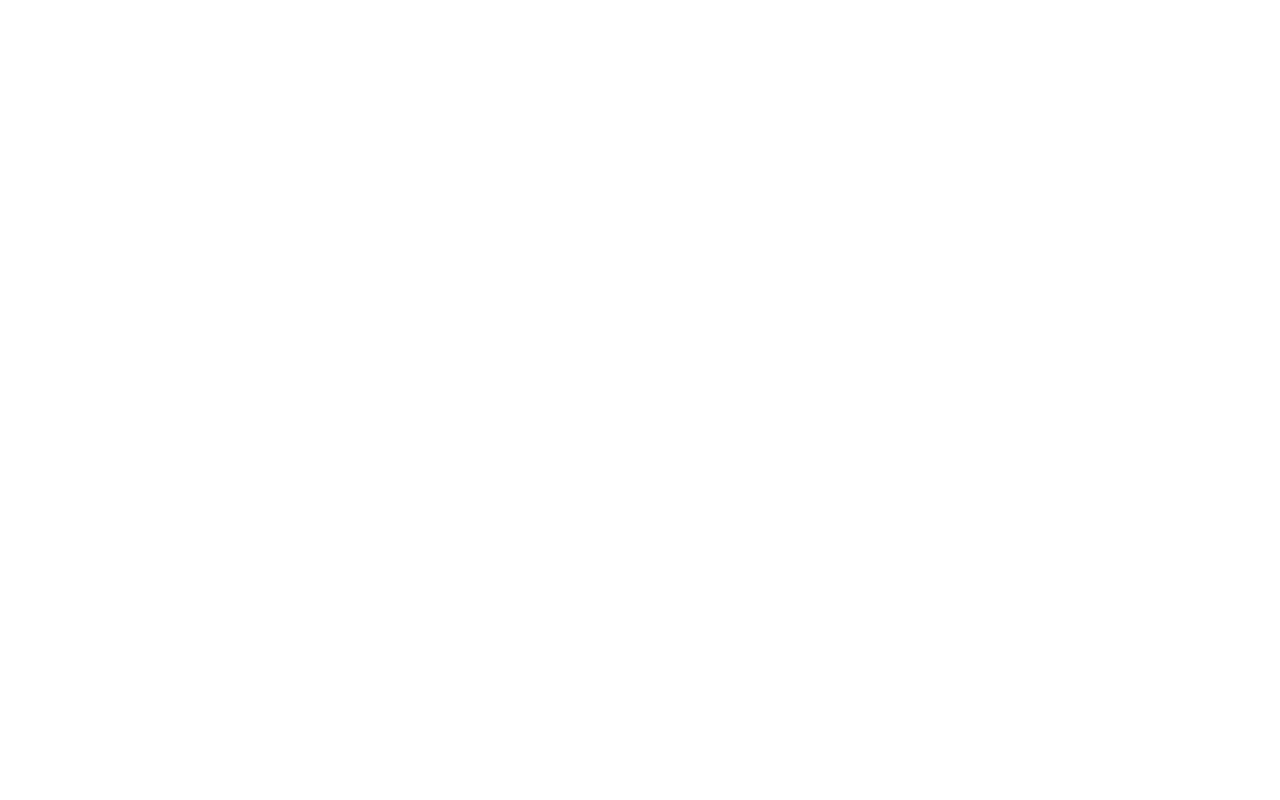
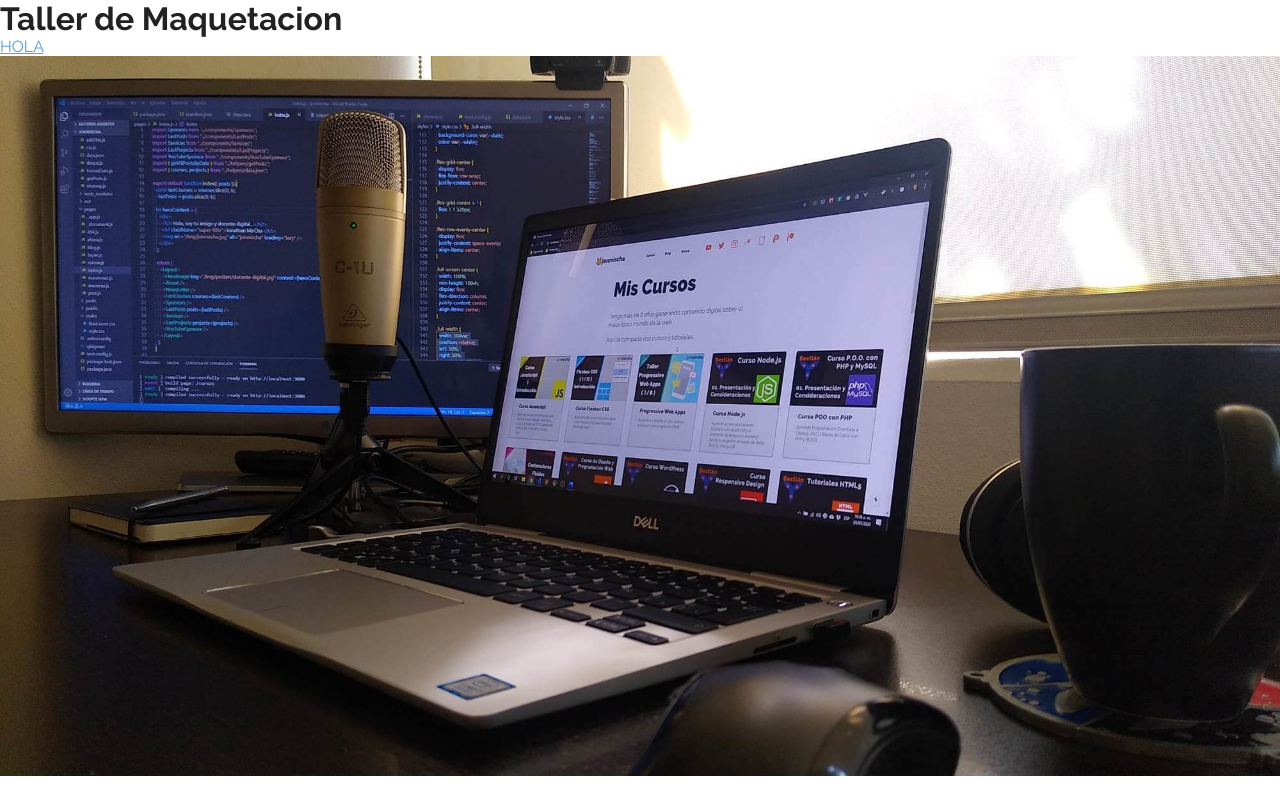
Before and after one commit to edsonaguayochoque/Curriculum_Vitae, a plain HTML site: page index.html in a window 1280 px wide. Drawn offline with Linux system fonts and the light colour scheme.

Commit message:
Definicion de variables y reseteos en style

```diff
--- a/index.html
+++ b/index.html
@@ -5,8 +5,14 @@
     <meta http-equiv="X-UA-Compatible" content="IE=edge">
     <meta name="viewport" content="width=device-width, initial-scale=1.0">
     <title>CV-Edson Aguayo</title>
+    <link rel="preconnect" href="https://fonts.gstatic.com">
+    <link rel="preconnect" href="https://fonts.gstatic.com">
+    <link href="https://fonts.googleapis.com/css2?family=Raleway:wght@400;700&display=swap" rel="stylesheet">
+    <link rel="stylesheet" href="style.css">
 </head>
 <body>
-
+    <h1>Taller de Maquetacion</h1>
+    <a href="">HOLA</a>
+    <img src="assets/hero-image-home.jpg" alt="">
 </body>
 </html>
--- a/style.css
+++ b/style.css
@@ -0,0 +1,98 @@
+/* ^^^^^^^^^Custoom Properties^^^^^^^^^ */
+:root{
+
+    --first-color:#d90062;
+    --first-alpha-color:rgba(217,0,98,0.75);
+    --second-color:#14192D;
+    --second-alpha-color:rgba(0, 25, 45, 0.75);
+    --third-color: #501464;
+    --third-alpha-color:rgba(80, 20, 100, 0.75);
+    --white-color:#fff;
+    --gray-ligth-color:#f3f3f3;
+    --gray-color:#ccc;
+    --gray-dark-color:#666;
+    --black-color:#000;
+    --link-color:#509EE3;
+    --title-color:#333;
+    --text-color:#222;
+    --white-alpha-color:rgba(255, 255, 255, 0.5);
+    --black-alpha-color:rgba(0,0,0,0.5);
+    --font:"Raleway","sans-serif";
+
+
+}
+
+/* ^^^^^^^^^Reset ^^^^^^^^^ */
+
+html{
+    box-sizing: border-box;
+    font-family: var(--font);
+    font-size: 16px;
+    scroll-behavior: smooth;/*esto da el efecto de la transicion*/
+}
+
+*,
+*::after,
+*::before{
+    box-sizing: inherit;
+}
+
+body{
+    margin: 0;
+    overflow-x: hidden;
+    color: var(--text-color);
+}
+
+a{
+    color: var(--link-color);
+    transition: all 0.5s ease-out;
+}
+
+a:hover{
+    opacity: 0.75;
+}
+
+h1{
+    margin: 0;
+    font-size: 2rem;
+}
+h2{
+    margin: 0;
+    font-size: 1.5rem;
+}
+h3{
+    margin: 0;
+    font-size: 1.25rem;
+}
+h4{
+    margin: 0;
+    font-size: 1rem;
+}
+h5{
+    margin: 0;
+    font-size: 0.85rem;
+}
+h6{
+    margin: 0;
+    font-size: 0.7rem;
+}
+
+img{
+    max-width: 100%;
+    height: auto;
+}
+
+p{
+    line-height: 1.6;
+}
+
+/* ^^^^^^^^^ Components ^^^^^^^^^*/
+
+/* ^^^^^^^^^ Utilities ^^^^^^^^^ */
+
+.box-shadow-1{
+    box-shadow: .25rem .25rem 1rem rgba(0,0,0,0.25);
+}
+
+
+/* ^^^^^^^^^ Sites Styles ^^^^^^^^^ */
```
